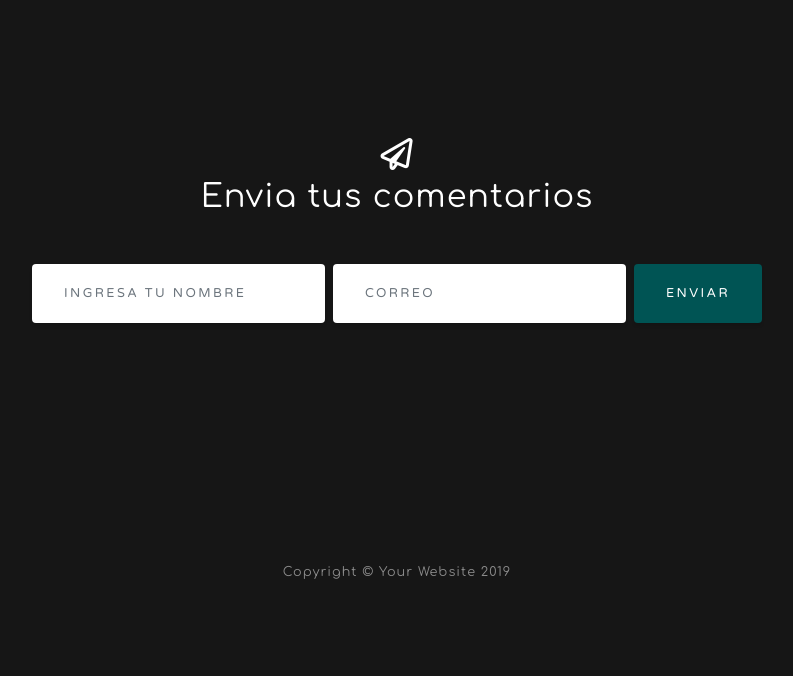
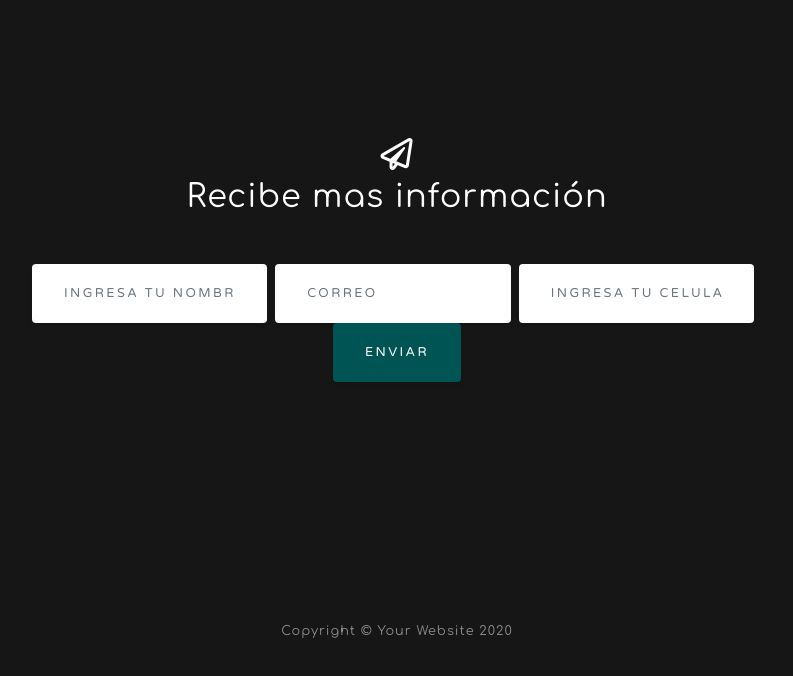
Before and after one commit to Erik161/Disarc, a plain HTML site: page index.html in a window 1280 px wide. Shown: the part 5044-5720 px from the top of the page, without its empty margins (243-1036 px from the left). Drawn offline with nearby package versions, Linux system fonts and the light colour scheme; some packages are replaced by stand-ins of ours; a script that the page names is missing.

Commit message:
add action form

```diff
--- a/index.html
+++ b/index.html
@@ -464,11 +464,13 @@
           <div class="col-md-10 col-lg-8 mx-auto text-center">
 
             <i class="far fa-paper-plane fa-2x mb-2 text-white"></i>
-            <h2 class="text-white mb-5">Envia tus comentarios</h2>
+            <h2 class="text-white mb-5">
+              Recibe mas información</h2>
 
-            <form class="form-inline d-flex">
+            <form action="https://docs.google.com/forms/u/6/d/e/1FAIpQLSfiJisdYPyMpRWhg2PxqrUbePhb7CE7iiNix0v-Ri0xNXYE1A/formResponse" class="form-inline d-flex">
               <input type="text" class="form-control flex-fill mr-0 mr-sm-2 mb-3 mb-sm-0" name="entry.2005620554" placeholder="Ingresa tu nombre">
               <input type="email" class="form-control flex-fill mr-0 mr-sm-2 mb-3 mb-sm-0" id="inputEmail" name="entry.1045781291" placeholder="Correo">
+              <input type="text" class="form-control flex-fill mr-0 mr-sm-2 mb-3 mb-sm-0" name="entry.2005620554" placeholder="Ingresa tu Celular">
               <button type="submit" class="btn btn-primary mx-auto" >Enviar</button>
             </form>
 
@@ -481,7 +483,7 @@
   <!----------------------------------------------FOOTER---------------------------------------------------------->
   <footer class="bg-black small text-center text-white-50">
     <div class="container">
-      Copyright &copy; Your Website 2019
+      Copyright &copy; Your Website 2020
     </div>
   </footer>
   <!------------------------------------------------------------------------------------------------------------->
```
